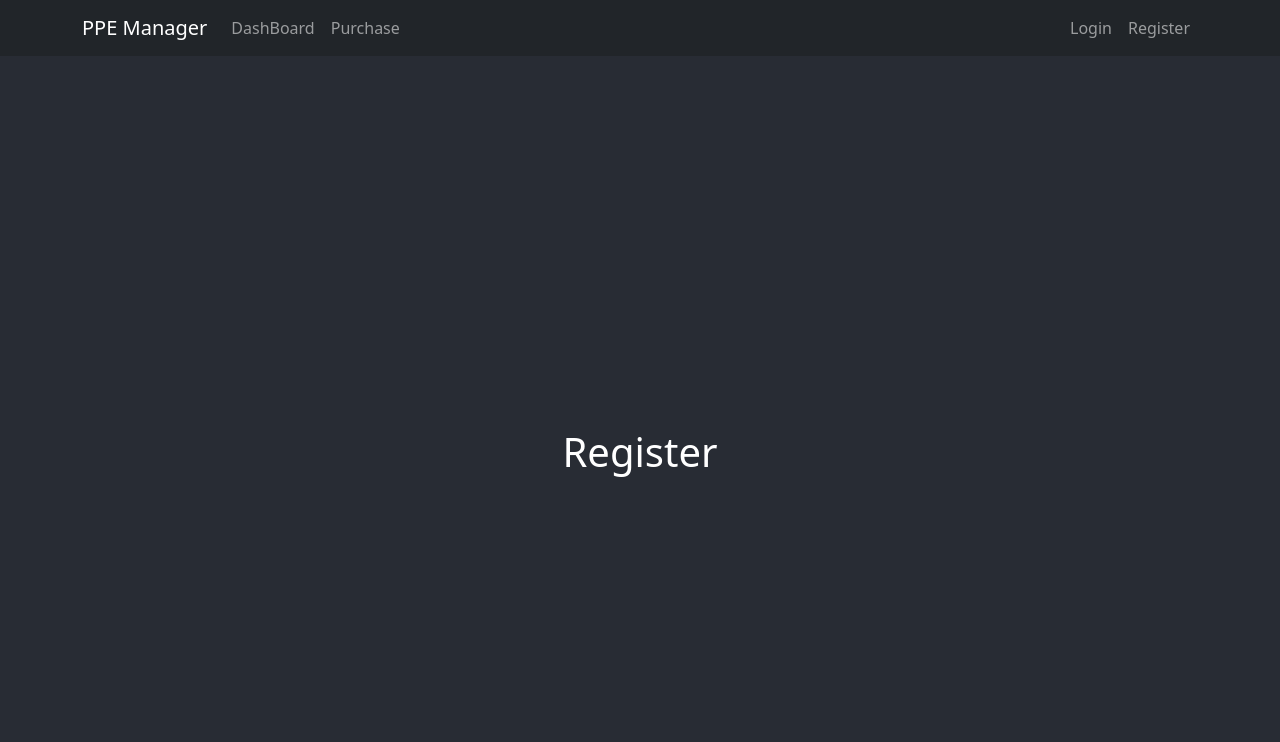
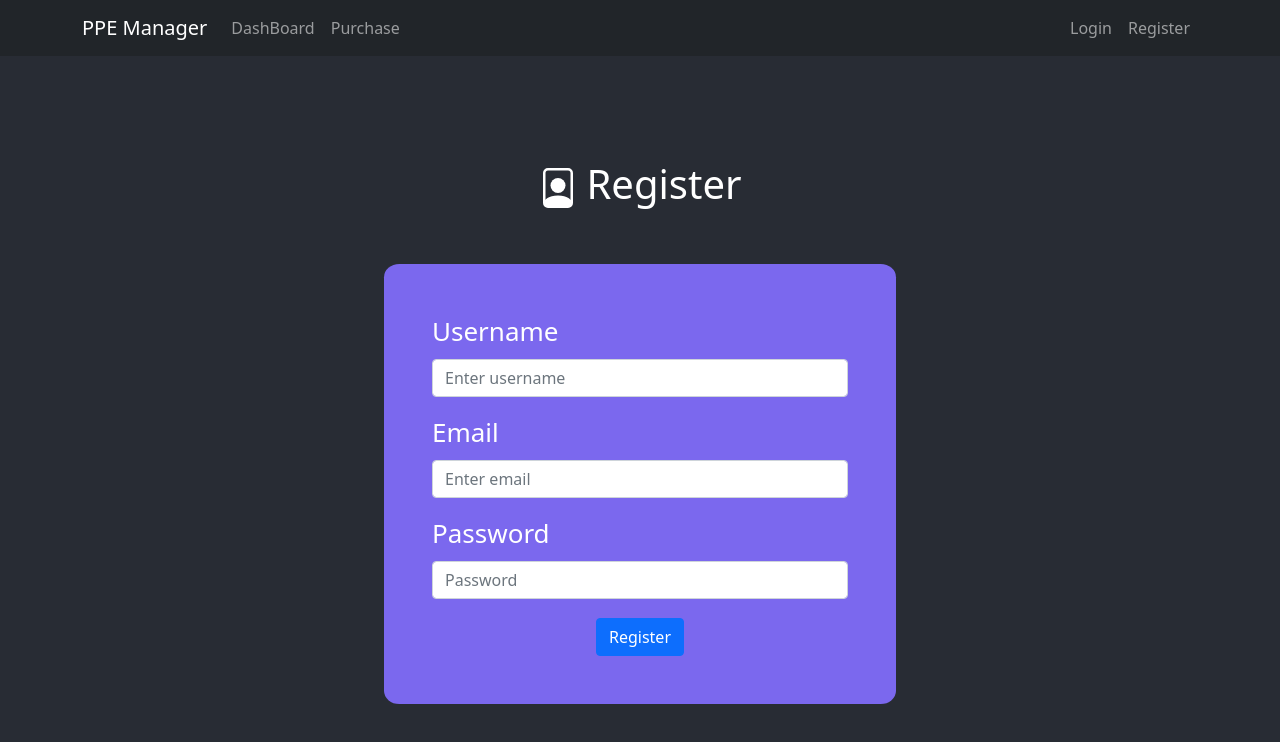
Before and after one commit to matthew8541/PPE, a React (Create React App) app in the folder client/: page /register in a window 1280 px wide. Shown: the top 742 px of the page. Built offline with nearby package versions, Linux system fonts and the light colour scheme.

Commit message:
form added

```diff
--- a/client/src/App.css
+++ b/client/src/App.css
@@ -18,3 +18,17 @@
   margin: 3rem auto;
   width: 50%;
 }
+
+.form {
+  margin: 3rem auto;
+  padding: 3rem;
+  width: 40%;
+  background-color: mediumslateblue;
+  border-radius: 3%;
+}
+
+@media screen and (max-width: 760px) {
+  .form {
+    width: 90%;
+  }
+}
--- a/client/src/pages/login.js
+++ b/client/src/pages/login.js
@@ -1,8 +1,29 @@
+import { Form, Button } from "react-bootstrap";
+import * as Icon from 'react-bootstrap-icons';
 
 const Login = () => {
   return (
-    <div className="App">
-      <h1>Login</h1>
+    <div>
+      <div className="d-flex justify-content-center align-items-center">
+        <Icon.FilePerson className="me-2" size={40} />
+        <h1>Login</h1>
+      </div>
+      <div className="form">
+        <Form>
+          <Form.Group className="mb-3" controlId="formBasicEmail">
+            <Form.Label className="d-flex">Email</Form.Label>
+            <Form.Control type="email" placeholder="Enter email" />
+          </Form.Group>
+
+          <Form.Group className="mb-3" controlId="formBasicPassword">
+            <Form.Label className="d-flex">Password</Form.Label>
+            <Form.Control type="password" placeholder="Password" />
+          </Form.Group>
+          <Button variant="primary" type="submit">
+            Login
+          </Button>
+        </Form>
+      </div>
     </div>
   )
 }
--- a/client/src/pages/register.js
+++ b/client/src/pages/register.js
@@ -1,8 +1,34 @@
+import { Form, Button } from "react-bootstrap";
+import * as Icon from 'react-bootstrap-icons';
 
 const Register = () => {
   return (
-    <div className="App">
-      <h1>Register</h1>
+    <div>
+      <div className="d-flex justify-content-center align-items-center">
+        <Icon.FilePerson className="me-2" size={40} />
+        <h1>Register</h1>
+      </div>
+      <div className="form">
+        <Form>
+          <Form.Group className="mb-3" controlId="formBasicUsername">
+            <Form.Label className="d-flex">Username</Form.Label>
+            <Form.Control type="text" placeholder="Enter username" />
+          </Form.Group>
+
+          <Form.Group className="mb-3" controlId="formBasicEmail">
+            <Form.Label className="d-flex">Email</Form.Label>
+            <Form.Control type="email" placeholder="Enter email" />
+          </Form.Group>
+
+          <Form.Group className="mb-3" controlId="formBasicPassword">
+            <Form.Label className="d-flex">Password</Form.Label>
+            <Form.Control type="password" placeholder="Password" />
+          </Form.Group>
+          <Button variant="primary" type="submit">
+            Register
+          </Button>
+        </Form>
+      </div>
     </div>
   )
 }
--- a/package.json
+++ b/package.json
@@ -22,6 +22,7 @@
   },
   "homepage": "https://github.com/matthew8541/PPE#readme",
   "dependencies": {
-    "concurrently": "^6.2.1"
+    "concurrently": "^6.2.1",
+    "react-bootstrap-icons": "^1.5.0"
   }
 }
```
Also changed, not shown: 1 other file (tests, documents, lock files or other folders).
